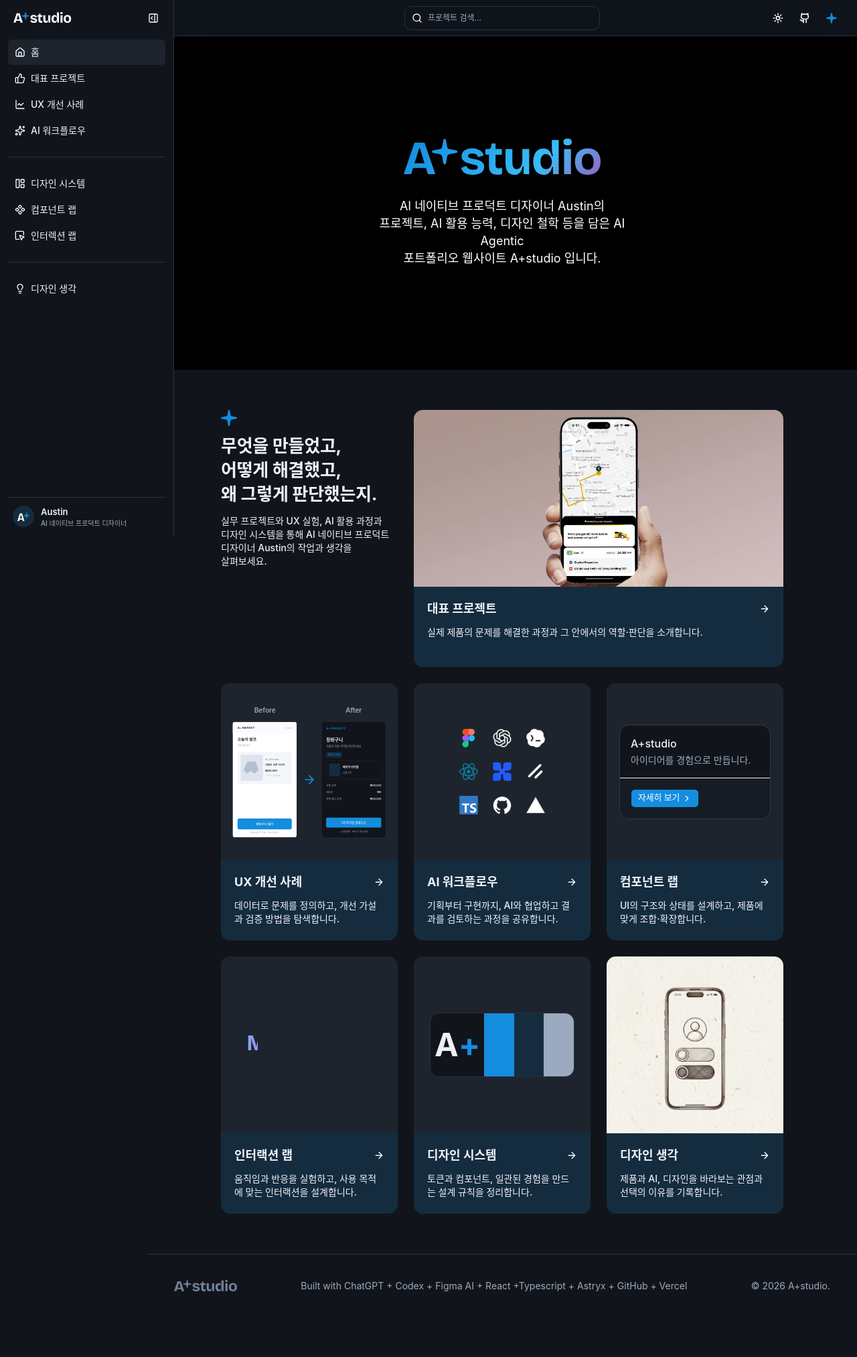
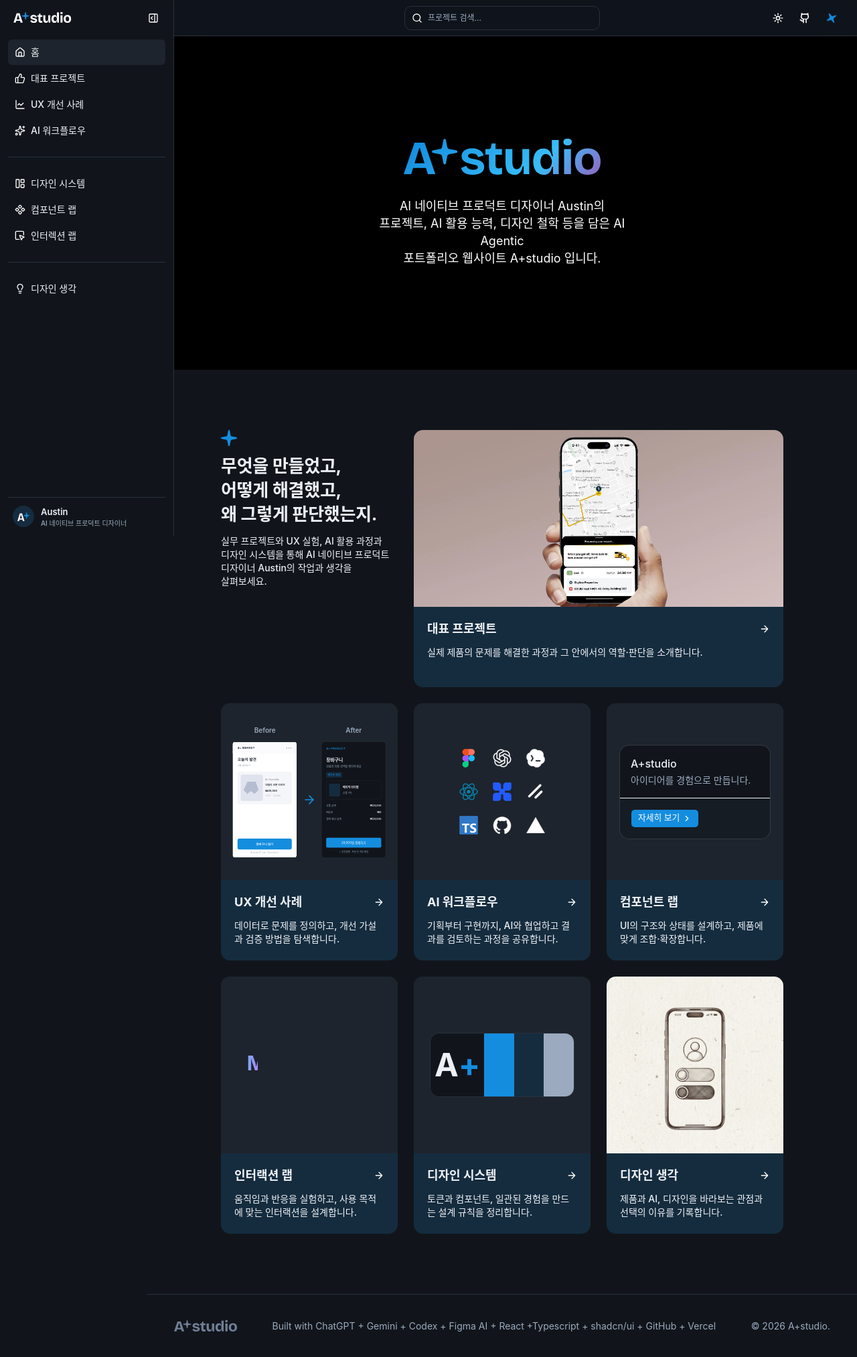
Before and after one commit to austins-uiux/portfolio2026, a React (Vite) app: page / in a window 1280 px wide. Shown: the whole page at 67% size. Before the commit the page ends 1966 px from the top, so only its background shows below. Built offline with nearby package versions, Linux system fonts and the light colour scheme; a web font is replaced by a local one.

Commit message:
Polish portfolio loading states, UX placeholder, chat indicators and home spacing

```diff
--- a/src/App.tsx
+++ b/src/App.tsx
@@ -49,7 +49,7 @@ export function App() {
     <div className="workspace" inert={chatOpen || mobileOpen}>
       <Topbar onChatOpen={() => { setMobileOpen(false); setChatOpen(true); }} onMenuOpen={() => setMobileOpen(true)} theme={theme} onThemeToggle={() => setTheme(value => value === 'light' ? 'dark' : 'light')} locationKey={location.href} />
       <main id="main-content" tabIndex={-1}>
-        {isHome ? <HomePage /> : isWorkflow ? <AiWorkflowPage flowId={legacyFlow?.id ?? location.searchParams.get('flow')} /> : category?.id === 'component-lab' || entry?.category === 'component-lab' ? <Suspense fallback={<div className="listing-page content-container" role="status">컴포넌트를 불러오는 중…</div>}><ComponentLabPage key={location.pathname} componentId={entry?.id.replace('component-', '')} theme={theme} /></Suspense> : category?.id === 'interaction-lab' || entry?.category === 'interaction-lab' ? <Suspense fallback={<div className="listing-page content-container" role="status">인터랙션을 불러오는 중…</div>}><InteractionLabPage key={location.pathname} interactionId={entry?.id.replace('interaction-', '')} theme={theme} onThemeChange={setTheme} /></Suspense> : category?.id === 'design-system' || entry?.category === 'design-system' ? <Suspense fallback={<div className="listing-page content-container" role="status">디자인 시스템을 불러오는 중…</div>}><DesignSystemPage key={location.pathname} documentId={entry?.id} /></Suspense> : category ? <CategoryPage key={category.id} category={category} /> : entry ? <DetailPage entry={entry} /> : isSearch ? <SearchPage query={location.searchParams.get('q') ?? ''} /> : <div className="listing-page content-container"><EmptyState title="페이지를 찾을 수 없습니다."><p>주소를 확인하거나 홈에서 다시 시작해 주세요.</p><AppLink href="/" className="text-link">홈으로 돌아가기 →</AppLink></EmptyState></div>}
+        {isHome ? <HomePage /> : isWorkflow ? <AiWorkflowPage flowId={legacyFlow?.id ?? location.searchParams.get('flow')} /> : category?.id === 'component-lab' || entry?.category === 'component-lab' ? <Suspense fallback={null}><ComponentLabPage key={location.pathname} componentId={entry?.id.replace('component-', '')} theme={theme} /></Suspense> : category?.id === 'interaction-lab' || entry?.category === 'interaction-lab' ? <Suspense fallback={null}><InteractionLabPage key={location.pathname} interactionId={entry?.id.replace('interaction-', '')} theme={theme} onThemeChange={setTheme} /></Suspense> : category?.id === 'design-system' || entry?.category === 'design-system' ? <Suspense fallback={null}><DesignSystemPage key={location.pathname} documentId={entry?.id} /></Suspense> : category ? <CategoryPage key={category.id} category={category} /> : entry ? <DetailPage entry={entry} /> : isSearch ? <SearchPage query={location.searchParams.get('q') ?? ''} /> : <div className="listing-page content-container"><EmptyState title="페이지를 찾을 수 없습니다."><p>주소를 확인하거나 홈에서 다시 시작해 주세요.</p><AppLink href="/" className="text-link">홈으로 돌아가기 →</AppLink></EmptyState></div>}
       </main>
       <Footer />
     </div>
--- a/src/components/ChatPanel.tsx
+++ b/src/components/ChatPanel.tsx
@@ -67,10 +67,11 @@ export function ChatPanel({ open, onClose }: { open: boolean; onClose: () => voi
   function keydown(event: KeyboardEvent<HTMLTextAreaElement>) {
     if (event.key === 'Enter' && !event.shiftKey && !event.nativeEvent.isComposing) { event.preventDefault(); send(); }
   }
+  const isModelActive = chatMode === 'live' && (connection === 'connected' || connection === 'ready');
   return <>
     {open && <button className="chat-backdrop" type="button" aria-label="AI Chat 닫기" tabIndex={-1} onClick={onClose} />}
     <aside id="ai-chat" ref={panel} className={`chat-panel ${open ? 'is-open' : ''}`} role="dialog" aria-modal={open || undefined} aria-labelledby="chat-title" aria-hidden={!open} inert={!open} tabIndex={-1}>
-      <header className="chat-header"><h2 id="chat-title" className="sr-only">A+ AI Chat</h2><span className="chat-mode">{chatMode === 'demo' ? '미리보기 · 데모 응답' : (connection === 'connected' || connection === 'ready') ? `${chatModel.name} 사용중` : `${chatModel.name} · ${{ checking: '연결 확인 중', unconfigured: '연결 준비 중', error: '연결 확인 필요' }[connection]}`}</span><IconButton label="AI Chat 닫기" onClick={onClose}><Icon name="close" /></IconButton></header>
+      <header className="chat-header"><h2 id="chat-title" className="sr-only">A+ AI Chat</h2><span className="chat-mode">{chatMode === 'demo' ? '미리보기 · 데모 응답' : (connection === 'connected' || connection === 'ready') ? `${chatModel.name} 사용중` : `${chatModel.name} · ${{ checking: '연결 확인 중', unconfigured: '연결 준비 중', error: '연결 확인 필요' }[connection]}`}{isModelActive && <span className="chat-status-dot" aria-hidden="true" />}</span><IconButton label="AI Chat 닫기" onClick={onClose}><Icon name="close" /></IconButton></header>
       {!messages.length ? <div className="chat-welcome"><img src="/assets/chat-Vector.svg" width="44" height="44" alt="" /><p>안녕하세요, AI 에이전트 A+입니다.<br />AI 네이티브 프로덕트 디자이너 Austin의 프로젝트,<br />AI 활용 능력, 디자인 철학 등 포트폴리오 내용에<br />대해 물어보세요.</p></div> : <div className="chat-thread" ref={thread} role="log" aria-label="A+와의 대화" aria-live="polite" aria-busy={pending}>
         {messages.map(message => <div key={message.id} className={`chat-message chat-message--${message.role}`}>{message.role === 'assistant' && <img className="agent-mark" src="/assets/chat-Agent.svg" width="20" height="20" alt="A+" />}<div className="message-bubble"><p>{message.text}</p>{message.attachments?.length ? <div className="chat-attachments">{message.attachments.map(attachment => <AppLink key={attachment.entryId} href={entryHref(attachment.entryId)} onClick={onClose} className="chat-attachment">{attachment.thumbnail && <img className="attachment-thumbnail" src={attachment.thumbnail} width="42" height="28" alt="" />}<div><strong>{attachment.title}</strong><span>{attachment.description}</span></div><Icon name="external" /></AppLink>)}</div> : null}</div></div>)}
         {pending && <div className="chat-message chat-message--assistant"><img className="agent-mark" src="/assets/chat-Agent.svg" width="20" height="20" alt="" /><div className="message-bubble typing-indicator" role="status" aria-label="응답 준비 중"><span /><span /><span /></div></div>}
--- a/src/components/Topbar.tsx
+++ b/src/components/Topbar.tsx
@@ -36,7 +36,7 @@ export function Topbar({ onChatOpen, onMenuOpen, theme, onThemeToggle, locationK
     <div className="topbar-utilities">
       <IconButton label={theme === 'light' ? '다크 모드로 전환' : '라이트 모드로 전환'} onClick={onThemeToggle} aria-pressed={theme === 'dark'}><Icon name="sun" /></IconButton>
       <a className="icon-button" href={site.github} target="_blank" rel="noreferrer" aria-label="Austin의 GitHub 새 창에서 열기" title="GitHub"><Icon name="github" /></a>
-      <IconButton label="AI Chat 열기" onClick={onChatOpen} aria-haspopup="dialog" aria-controls="ai-chat"><Icon name="spark" /></IconButton>
+      <IconButton className="chat-open-button" label="AI Chat 열기" onClick={onChatOpen} aria-haspopup="dialog" aria-controls="ai-chat"><Icon name="spark" /></IconButton>
     </div>
     <PageScrollProgress key={locationKey} />
   </header>;
--- a/src/data/portfolio.ts
+++ b/src/data/portfolio.ts
@@ -11,7 +11,7 @@ export const site = {
   owner: 'Austin',
   role: 'AI 네이티브 프로덕트 디자이너',
   github: 'https://github.com/austins-uiux',
-  credits: 'Built with ChatGPT + Codex + Figma AI + React +Typescript + Astryx + GitHub + Vercel',
+  credits: 'Built with ChatGPT + Gemini + Codex + Figma AI + React +Typescript + shadcn/ui + GitHub + Vercel',
 };
 
 export const categories: Category[] = [
@@ -38,8 +38,9 @@ function entry(id: string, category: CategoryId, title: string, meta = 'UI/UX ·
 /** Migrated content shares the same routes and templates as the original draft. */
 export const entries: PortfolioEntry[] = [
   ...(importedContent as PortfolioEntry[]).filter(item => item.category === 'featured'),
-  entry('soma-ux', 'ux', 'SOMA AI'),
-  entry('tada-ux', 'ux', 'TADA Rider', 'UI/UX · B2C Mobility · 2025'),
+  // UX 개선 사례 임시 보관 — 아래 두 줄의 주석을 해제하면 카드를 복원합니다.
+  // entry('soma-ux', 'ux', 'SOMA AI'),
+  // entry('tada-ux', 'ux', 'TADA Rider', 'UI/UX · B2C Mobility · 2025'),
   ...workflows.map(flow => ({ ...entry(`workflow-${flow.id}`, 'ai-workflow', flow.label, flow.title), summary: flow.description, sections: flow.steps.map(step => ({ heading: step.title, body: step.body })) })),
   ...labComponents.map(item => ({ ...entry(`component-${item.id}`, 'component-lab', item.name, `shadcn/ui · ${item.group}`), sections: [{ heading: item.name, body: item.description }] })),
   ...interactionComponents.map(item => ({ ...entry(`interaction-${item.id}`, 'interaction-lab', item.name, `Magic UI · ${item.group}`), sections: [{ heading: item.name, body: item.description }] })),
--- a/src/lib/chat.ts
+++ b/src/lib/chat.ts
@@ -18,7 +18,7 @@ const recommendations: ChatAttachment[] = [
 
 function demoReply(question: string): ChatReply {
   if (/디자인\s*시스템|토큰|컴포넌트/i.test(question)) return { text: '디자인 시스템에서는 컬러, 타이포그래피, 간격, 라운드와 공통 UI 규칙을 살펴볼 수 있어요. 라이트·다크 테마와 컴포넌트 랩에서 쓰는 토큰도 함께 정리했습니다. 이 답변은 미리보기용 데모입니다.', attachments: [{ entryId: 'foundation-1', title: '디자인 시스템', description: 'Color · Typography · Shape · Icons · Components' }] };
-  if (/ux|사용성|voc|개선/i.test(question)) return { text: 'UX 개선 사례에서는 문제 정의, 개선 가설, 검증 방법을 정리할 예정이에요. AI 페르소나 시뮬레이션 결과는 가상 데이터로 구분하며, 실제 사용자 테스트나 성과 수치로 제시하지 않습니다.', attachments: [{ entryId: 'soma-ux', title: 'SOMA AI · UX 개선', description: '문제 정의와 가설 검증 방법' }] };
+  if (/ux|사용성|voc|개선/i.test(question)) return { text: 'UX 개선 사례에서는 문제 정의, 개선 가설, 검증 방법을 정리할 예정이에요. AI 페르소나 시뮬레이션 결과는 가상 데이터로 구분하며, 실제 사용자 테스트나 성과 수치로 제시하지 않습니다.', /* UX 개선 사례 카드 복원 시 첨부도 복원: attachments: [{ entryId: 'soma-ux', title: 'SOMA AI · UX 개선', description: '문제 정의와 가설 검증 방법' }] */ };
   if (/ai|인공지능|워크플로우|기획|배포|개발/i.test(question)) return { text: '아이디어 → 화면 설계, 피그마 디자인 → UX 개선안, 디자인 → 코드의 세 가지 작업 방식을 정리했어요. 각 Chip에서 AI와 협업하는 구체적인 네 단계를 살펴볼 수 있습니다.', attachments: [{ entryId: 'workflow-idea-to-screen', title: '아이디어 → 화면 설계', description: 'PRD부터 Figma 디자인 시스템까지' }, { entryId: 'workflow-design-to-code', title: '디자인 → 코드', description: 'Figma MCP부터 GitHub·Vercel 배포까지' }] };
   if (/프로젝트|경험|tada|op.gg|리테일|대표|자신/i.test(question)) return { text: '대표 프로젝트에서 SoMa AI, TADA Rider, TADA Driver, Monthly Kitchen을 살펴볼 수 있어요. 프로젝트별 화면과 문제 해결 과정을 확인해 보세요.', attachments: recommendations };
   return { text: 'Austin의 프로젝트, UX 개선, AI 워크플로우와 디자인 시스템을 둘러볼 수 있어요. 어떤 작업이 궁금하신가요? 현재 채팅은 화면과 탐색 동작을 확인하는 데모 응답 모드입니다.', attachments: [recommendations[0]] };
--- a/src/pages/CategoryPage.tsx
+++ b/src/pages/CategoryPage.tsx
@@ -16,10 +16,10 @@ export function CategoryPage({ category }: { category: Category }) {
   return <div className={`listing-page content-container listing-page--${category.layout} category-${category.id}`} data-figma-node={category.figmaNode}>
     <header className={`page-heading${category.id === 'ux' ? ' page-heading--with-cta' : ''}`}><SectionMark /><h1 tabIndex={-1}>{category.title}</h1><p>{category.description}</p>{category.id === 'ux' && <button type="button" className="ut-lab-cta" aria-haspopup="dialog" onClick={() => { setUtMounted(true); setUtOpen(true); }}>UT Lab <ArrowUpRight size={14}/></button>}</header>
     {category.layout === 'foundation-list' && <div className="foundation-filters" role="group" aria-label="디자인 시스템 분류">{filters.map((label, index) => <button key={label} type="button" className={(filter === label || !filter && index === 0) ? 'is-selected' : ''} aria-pressed={filter === label || !filter && index === 0} onClick={() => setFilter(current => current === label ? null : label)}>{label}</button>)}</div>}
-    <div className={`project-list ${category.layout}`}>
+    {category.id === 'ux' && !items.length ? <div className="ux-coming-soon"><p>현재 UX 개선 사례 작업중입니다.<br />빠른 시일안에 업로드 예정입니다.</p></div> : <div className={`project-list ${category.layout}`}>
       {items.map(item => <ProjectCard key={item.id} entry={item} variant={category.layout === 'text-list' ? 'text' : category.layout === 'foundation-list' ? 'foundation' : 'card'} />)}
       {!items.length && <EmptyState title="아직 등록된 항목이 없습니다." />}
-    </div>
+    </div>}
     {utMounted && <Suspense fallback={<div className="ut-loading" role="status">UT Lab을 불러오는 중…</div>}><UtLabModal open={utOpen} onClose={closeUt}/></Suspense>}
   </div>;
 }
--- a/src/styles/chat.css
+++ b/src/styles/chat.css
@@ -3,7 +3,10 @@
 .chat-panel.is-open { transform: translateX(0); visibility: visible; transition: transform var(--duration-slide) var(--ease-slide), visibility 0s; }
 .chat-header { display: flex; align-items: center; justify-content: space-between; flex-shrink: 0; min-height: 16px; gap: 8px; }
 .chat-header .icon-button { width: 16px; height: 16px; }
-.chat-mode { min-width: 0; line-height: 16px; font-size: calc(8px + var(--font-size-offset)); color: var(--color-text-secondary); }
+.chat-mode { display: inline-flex; align-items: center; gap: 4px; min-width: 0; line-height: 16px; font-size: calc(8px + var(--font-size-offset)); color: var(--color-text-secondary); }
+.chat-status-dot { width: 5px; height: 5px; flex: 0 0 5px; border-radius: 50%; background: #22c55e; animation: chat-status-blink 1.6s ease-in-out infinite; }
+@keyframes chat-status-blink { 0%, 100% { opacity: 1; } 50% { opacity: .25; } }
+@media (prefers-reduced-motion: reduce) { .chat-status-dot { animation: none; } }
 .chat-welcome { display: flex; flex-direction: column; align-items: center; justify-content: center; flex: 1; min-height: 0; gap: 12px; padding-inline: 10px; }
 .chat-welcome p { width: 100%; color: var(--color-text-secondary); font-size: calc(10px + var(--font-size-offset)); font-weight: 400; line-height: 16px; text-align: center; }
 .chat-thread { flex: 1; min-height: 0; display: flex; flex-direction: column; align-items: stretch; gap: 13px; overflow-y: auto; scrollbar-width: thin; overscroll-behavior: contain; padding-bottom: 2px; }
--- a/src/styles/global.css
+++ b/src/styles/global.css
@@ -40,3 +40,7 @@ textarea { resize: none; }
 @media (prefers-reduced-motion: reduce) {
   *, *::before, *::after { animation-duration: .01ms !important; transition-duration: .01ms !important; scroll-behavior: auto !important; }
 }
+
+.chat-open-button .icon--spark { animation: chat-open-spin 2s linear infinite; }
+@keyframes chat-open-spin { to { transform: rotate(360deg); } }
+@media (prefers-reduced-motion: reduce) { .chat-open-button .icon--spark { animation: none; } }
--- a/src/styles/pages.css
+++ b/src/styles/pages.css
@@ -10,7 +10,7 @@
 .hero p { max-width: 423px; color: var(--color-hero-text); font-size: calc(16px + var(--font-size-offset)); line-height: 26px; text-align: center; font-weight: 400; }
 .hero-aurora-fallback .brand-light { display:none; }
 .hero-aurora-fallback .brand-dark { display:block; }
-.home-overview { padding-block:60px; }
+.home-overview { padding-block:90px; }
 .home-grid { display: grid; grid-template-columns: repeat(3, minmax(0, 1fr)); gap: 24px; }
 .home-intro { display: flex; flex-direction: column; align-items: flex-start; gap: 12px; }
 .home-intro h2 { font-size: calc(24px + var(--font-size-offset)); font-weight: 700; line-height: 36px; letter-spacing: -.25px; }
@@ -30,6 +30,7 @@
 .page-heading { display: flex; flex-direction: column; gap: 12px; }
 .page-heading h1 { font-size: calc(30px + var(--font-size-offset)); line-height: 30px; font-weight: 700; letter-spacing: -.45px; }
 .page-heading > p { font-size: calc(12px + var(--font-size-offset)); font-weight: 500; line-height: 20px; }
+.ux-coming-soon { min-height: 240px; display: grid; place-items: center; text-align: center; color: var(--color-text-secondary); line-height: 1.8; }
 .project-list { display: grid; gap: 24px; }
 .project-list.grid-2 { grid-template-columns: repeat(2, minmax(0, 1fr)); }
 .project-list.grid-3 { grid-template-columns: repeat(3, minmax(0, 1fr)); }
@@ -134,7 +135,7 @@
   .hero { gap:28px; padding-block:147.5px; }
   .hero p { font-size: calc(13px + var(--font-size-offset)); line-height: 24px; }
   .hero p br:nth-child(2) { display: none; }
-  .home-overview { padding-block: 36px 48px; }
+  .home-overview { padding-block: 66px 78px; }
   .home-grid { gap: 16px; }
   .home-intro { padding-bottom: 12px; }
   .home-intro h2 { font-size: calc(24px + var(--font-size-offset)); line-height: 36px; }
```
Also changed, not shown: 1 other file (tests, documents, lock files or other folders).
